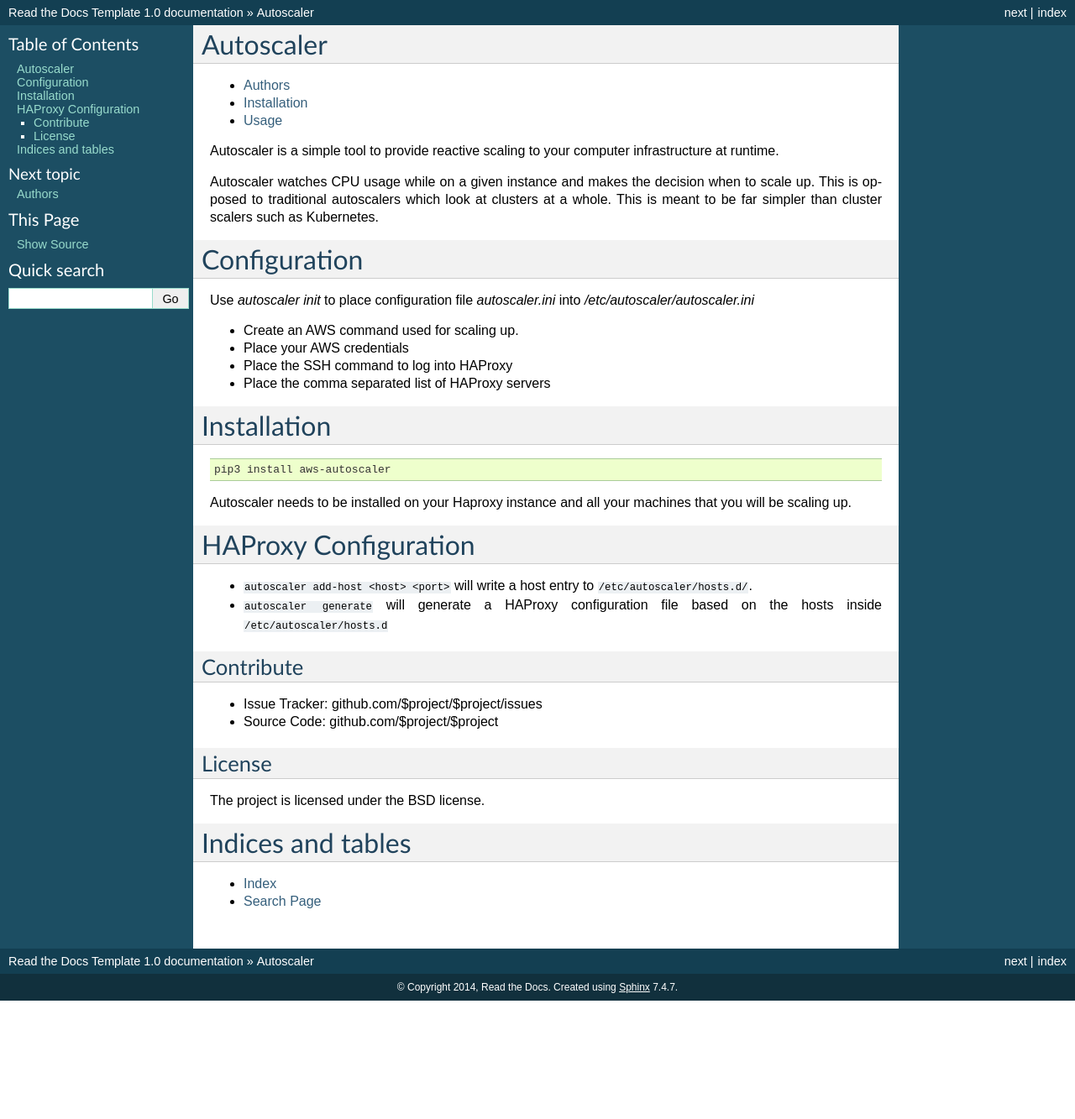
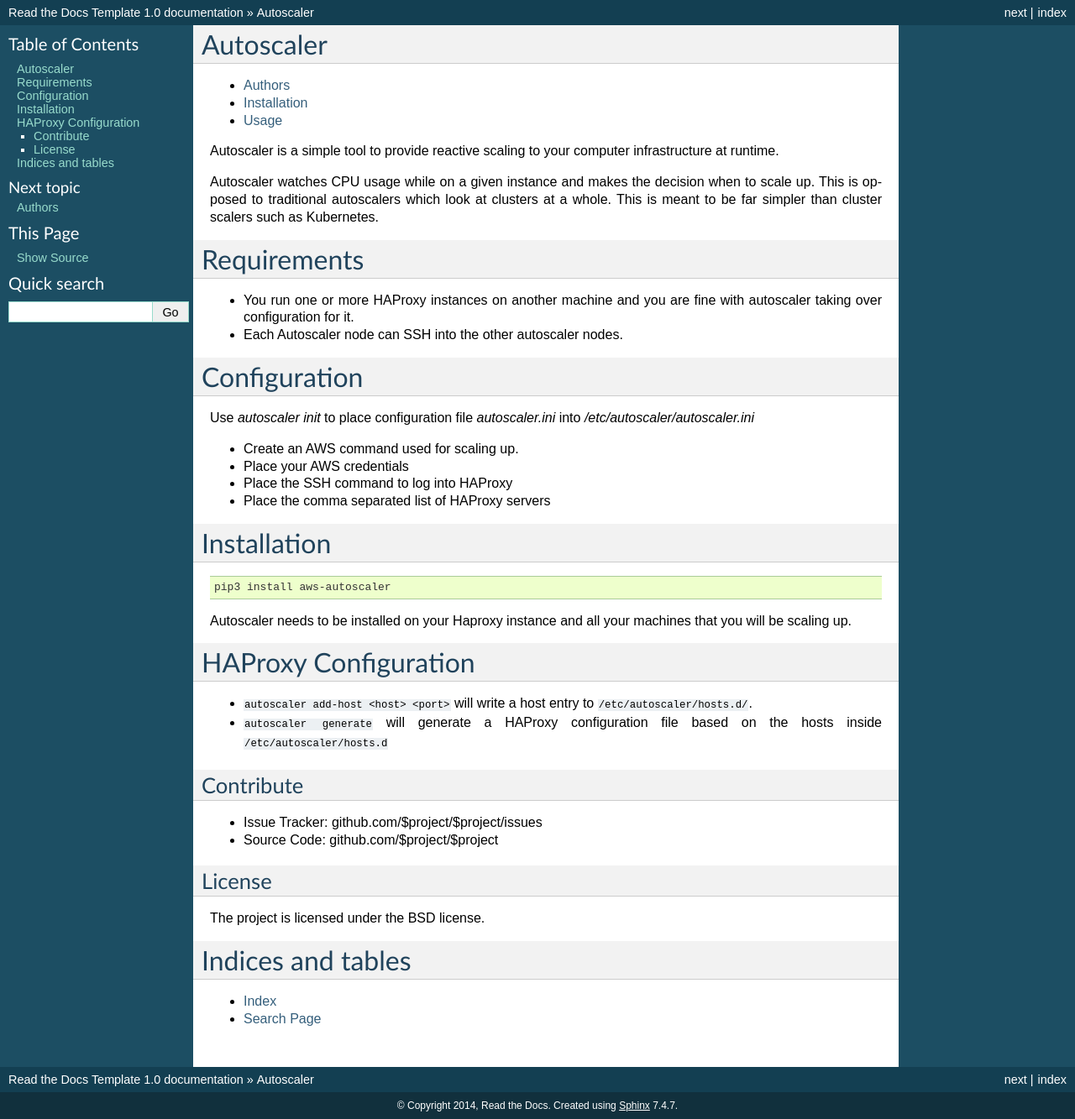
Before and after one commit to samsquire/autoscaler, a Sphinx documentation site: the page built from docs/index.rst, in a window 1280 px wide. Shown: the whole page at 84% size. Built offline with Sphinx 7.4.7, drawn with Linux system fonts in a browser that asks for light colours; before the commit the page ends 1192 px from its top, so only the background shows below that.

Commit message:
Sam client/server

```diff
--- a/docs/index.rst
+++ b/docs/index.rst
@@ -13,6 +13,13 @@ Autoscaler
 Autoscaler is a simple tool to provide reactive scaling to your computer infrastructure at runtime.
 
 Autoscaler watches CPU usage while on a given instance and makes the decision when to scale up. This is opposed to traditional autoscalers which look at clusters at a whole. This is meant to be far simpler than cluster scalers such as Kubernetes.
+
+
+Requirements
+============
+
+* You run one or more HAProxy instances on another machine and you are fine with autoscaler taking over configuration for it.
+* Each Autoscaler node can SSH into the other autoscaler nodes.
 
 Configuration
 =================
```
Also changed, not shown: 1 other file.
